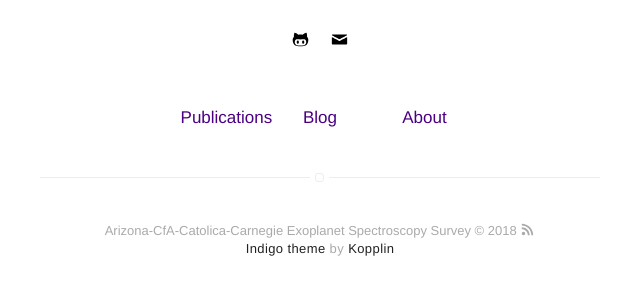
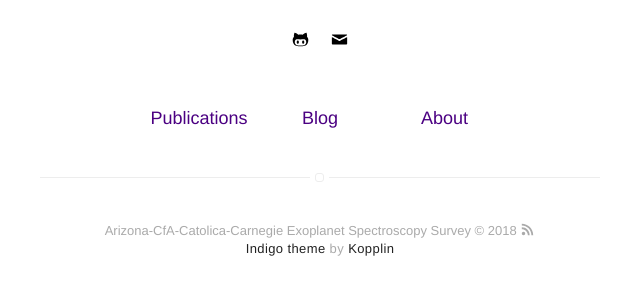
Before and after one commit to project-access/project-access.github.io, a Jekyll site: the page built from index.html, in a window 1280 px wide. Shown: the part 320-615 px from the top of the page, without its empty margins (320-960 px from the left). Built offline with Jekyll 4.4.1, drawn with Linux system fonts in a browser that asks for light colours.

Commit message:
New fix.

```diff
--- a/_sass/components/nav.sass
+++ b/_sass/components/nav.sass
@@ -35,12 +35,12 @@
         padding: 0
 
         > .item > .link
-            font-size: 1.7rem
+            font-size: 1.8rem
             padding: 7px 15px
             margin: 0
             border-radius: 4%
             transition: all .4s ease-in-out
-            width: 70px
+            width: 90px
 
             &:hover
                 color: $alpha
```
